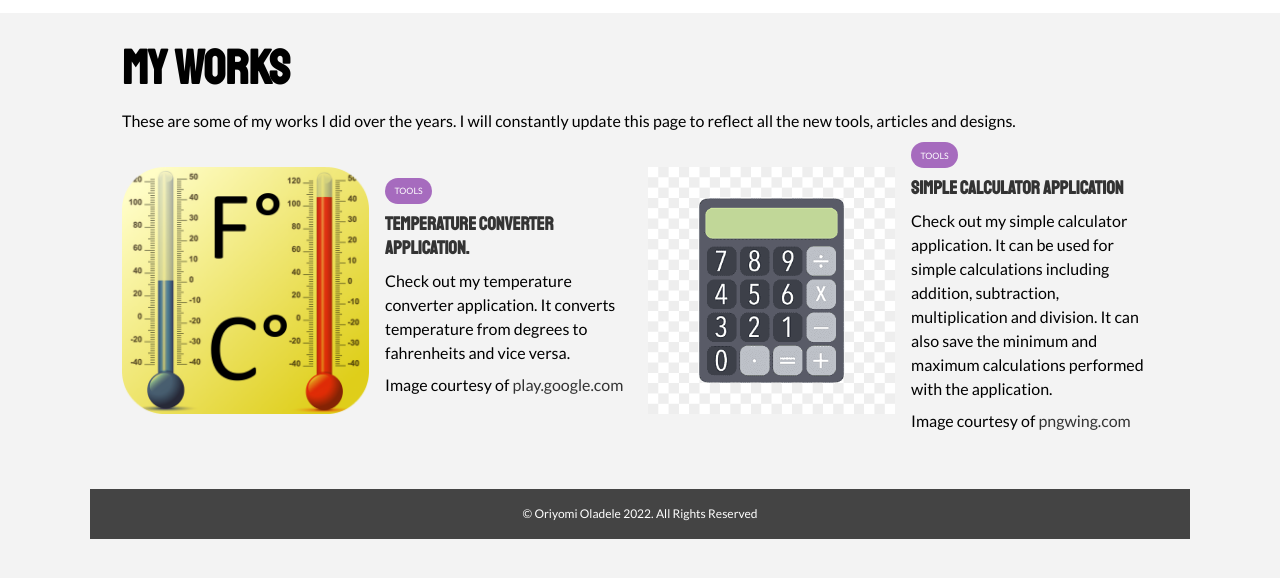
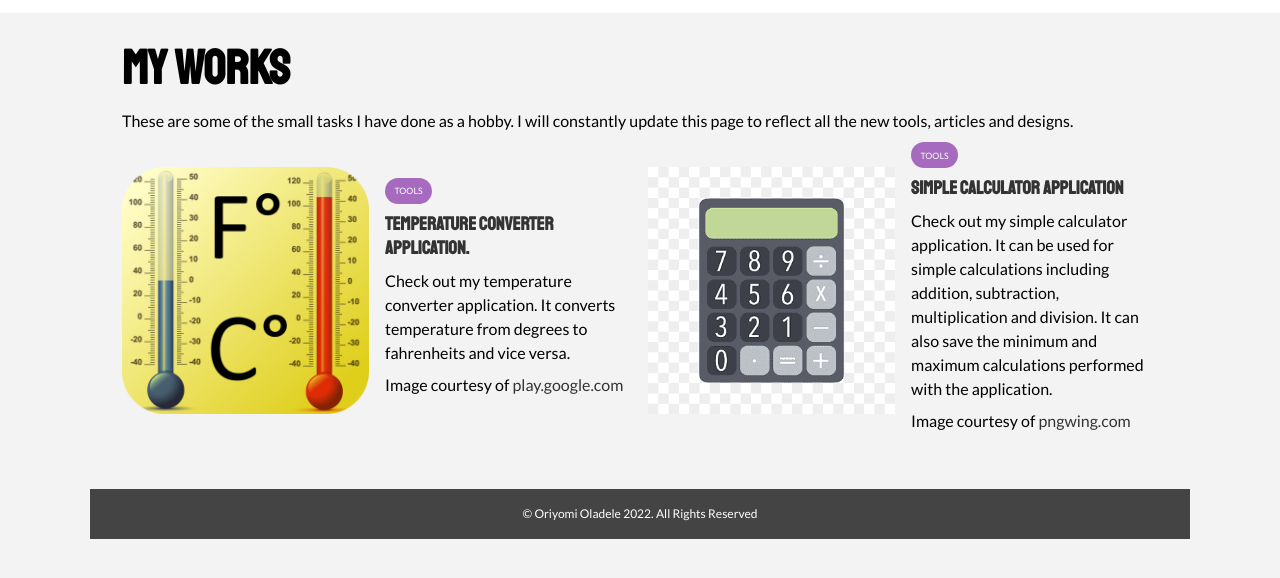
Before and after one commit to yomites/yomites.github.io-master, a plain HTML site: page index.html in a window 1280 px wide. Shown: the part 70-648 px from the top of the page. Drawn offline with Linux system fonts and the light colour scheme.

Commit message:
Modification

```diff
--- a/index.html
+++ b/index.html
@@ -46,7 +46,7 @@
         <div class="container">
             <div class="page-container">
                 <h1 class="l-heading">My works</h1>
-                <p>These are some of my works I did over the years. I will constantly update this page to reflect all the
+                <p>These are some of the small tasks I have done as a hobby. I will constantly update this page to reflect all the
                     new tools, articles and designs.
                 </p>
                 <div class="articles-container">
```
